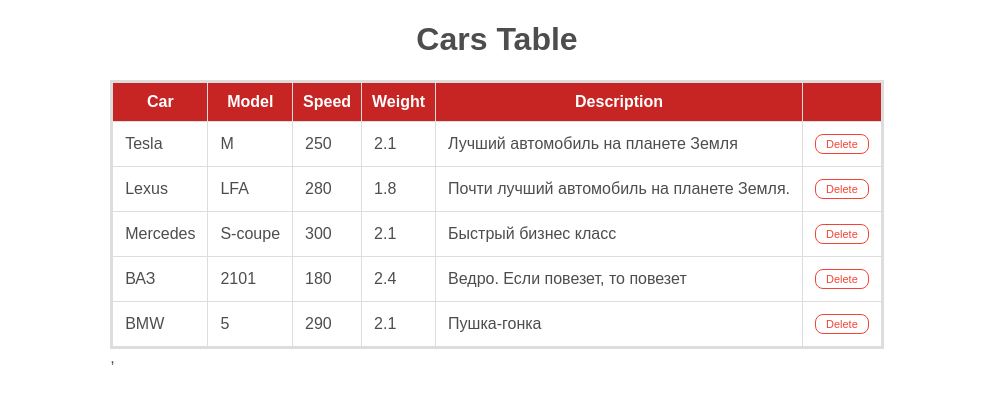
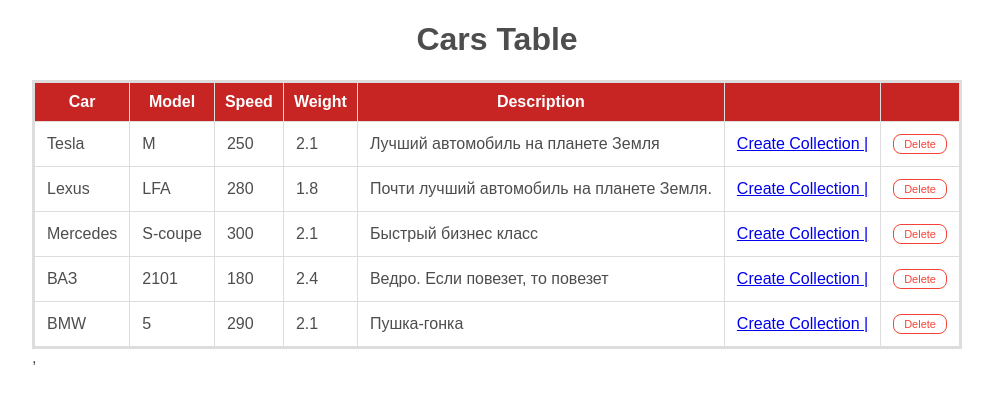
Before and after one commit to DimaKisel93/Onliner, a React (Create React App) app: page / in a window 1280 px wide. Shown: the top 404 px of the page, without its empty margins (143-1136 px from the left). Built offline with nearby package versions, Linux system fonts and the light colour scheme.

Commit message:
Routes done

```diff
--- a/package.json
+++ b/package.json
@@ -9,6 +9,7 @@
     "react": "^17.0.1",
     "react-dom": "^17.0.1",
     "react-redux": "^7.2.2",
+    "react-router-dom": "^5.2.0",
     "react-scripts": "4.0.0",
     "redux": "^4.0.5",
     "redux-devtools-extension": "^2.13.8",
--- a/src/App.js
+++ b/src/App.js
@@ -1,11 +1,14 @@
-import logo from './logo.svg';
 import './App.css';
 import Table from './component/Table';
-import { Fragment } from 'react';
+import AddCars from './component/AddCars';
+import { Switch, Route, Redirect } from 'react-router-dom';
 
 function App() {
   return (
-      <Table />
+      <Switch>
+        <Route exact path="/" component={Table} />
+        <Route exact path="/new" component={AddCars} />
+      </Switch>
   );
 }
 
--- /dev/null
+++ b/src/component/AddCars.js
@@ -0,0 +1,5 @@
+export default function AddCars(){
+    return (
+        <div>Add carssssss</div>
+    )
+}
--- a/src/component/Table.js
+++ b/src/component/Table.js
@@ -1,5 +1,6 @@
 import React from 'react';
 import {connect} from 'react-redux';
+import {Link} from 'react-router-dom';
 
 function Table({cars}){
     console.log(cars)
@@ -16,6 +17,11 @@
                     <td>{speed}</td>
                     <td>{weight}</td>
                     <td>{description}</td>
+                    <td>
+                        <Link to="/new" className="btn btn-danger">
+                        Create Collection | <i className="fas fa-plus"></i>
+                        </Link>
+                    </td>
                     <td className='opration'>
                         <button className='button' onClick={() => removeData(id)}>Delete</button>
                     </td>
@@ -25,6 +31,9 @@
     }
     return(
         <>
+            <div className="col-2">
+
+            </div>
             <h1 id='title'>Cars Table</h1>
             <table id='cars'>
                 <thead>
@@ -34,6 +43,7 @@
                         <th scope="col">Speed</th>
                         <th scope="col">Weight</th>
                         <th scope="col">Description</th>
+                        <th scope="col"></th>
                         <th scope="col"></th>
                     </tr>
                 </thead>
--- a/src/index.js
+++ b/src/index.js
@@ -1,6 +1,7 @@
 import React from 'react';
 import ReactDOM from 'react-dom';
 import { Provider } from 'react-redux';
+import { BrowserRouter } from 'react-router-dom';
 import './index.css';
 import App from './App';
 import reportWebVitals from './reportWebVitals';
@@ -8,9 +9,12 @@
 const store = configureStore()
 ReactDOM.render(
   <Provider store={store}>
-    <React.StrictMode>
-      <App />
-    </React.StrictMode>,
+    <BrowserRouter>
+      <React.StrictMode>
+        <App />
+      </React.StrictMode>,
+    </BrowserRouter>
+
   </Provider>,
   document.getElementById('root')
 );
```
Also changed, not shown: 1 other file (tests, documents, lock files or other folders).
